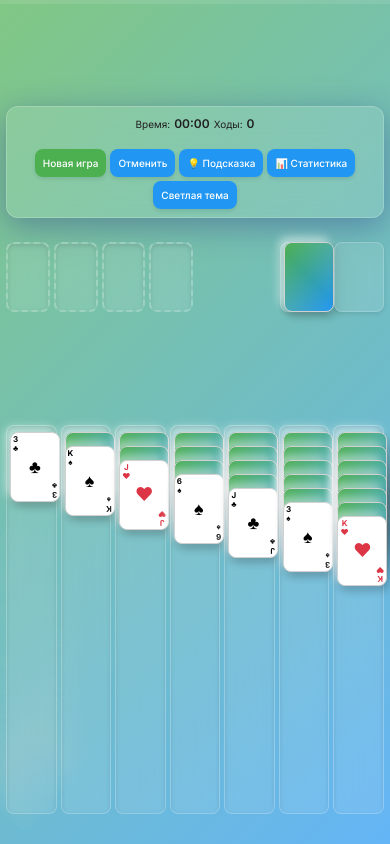
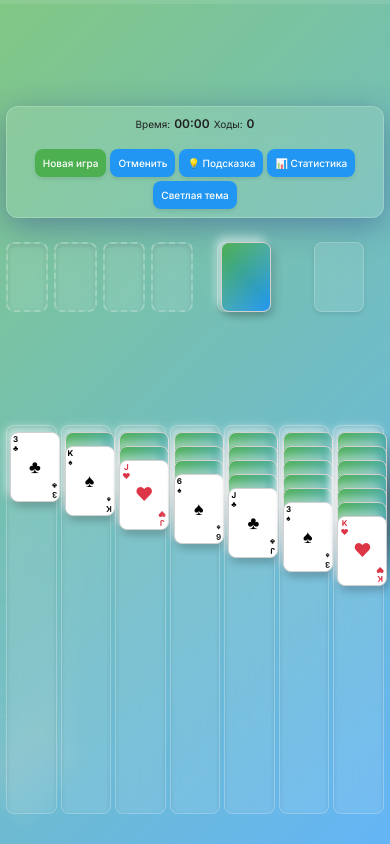
Before and after one commit to bvrbvr/KlondikeQuest, a website: page index.html in a window 390 px wide. Drawn offline with Linux system fonts and the light colour scheme; a script that the page names is missing.

Commit message:
release-2.0.8

```diff
--- a/styles.css
+++ b/styles.css
@@ -282,8 +282,8 @@ body {
 .foundation-area {
   grid-column: 1 / 5;
   display: flex;
-  gap: var(--spacing-md);
-  justify-content: space-between;
+  gap: var(--spacing-lg);
+  justify-content: flex-start;
 }
 
 .foundation-slot {
@@ -316,7 +316,7 @@ body {
 .stock-waste-area {
   grid-column: 5 / 8;
   display: flex;
-  gap: var(--spacing-md);
+  gap: var(--spacing-lg);
   justify-content: flex-end;
 }
 
@@ -799,12 +799,14 @@ body {
 
   .foundation-area {
     grid-column: 1 / 3;
-    gap: var(--spacing-xs);
+    gap: var(--spacing-sm);
+    justify-content: space-around;
   }
 
   .stock-waste-area {
     grid-column: 3 / 5;
-    gap: var(--spacing-xs);
+    gap: var(--spacing-sm);
+    justify-content: space-around;
   }
 
   .tableau-area {
@@ -880,11 +882,13 @@ body {
   }
 
   .foundation-area {
-    gap: 4px;
+    gap: 6px;
+    justify-content: space-around;
   }
 
   .stock-waste-area {
-    gap: 4px;
+    gap: 6px;
+    justify-content: space-around;
   }
 
   .tableau-area {
```
Also changed, not shown: index.html (+2 -2 lines).
